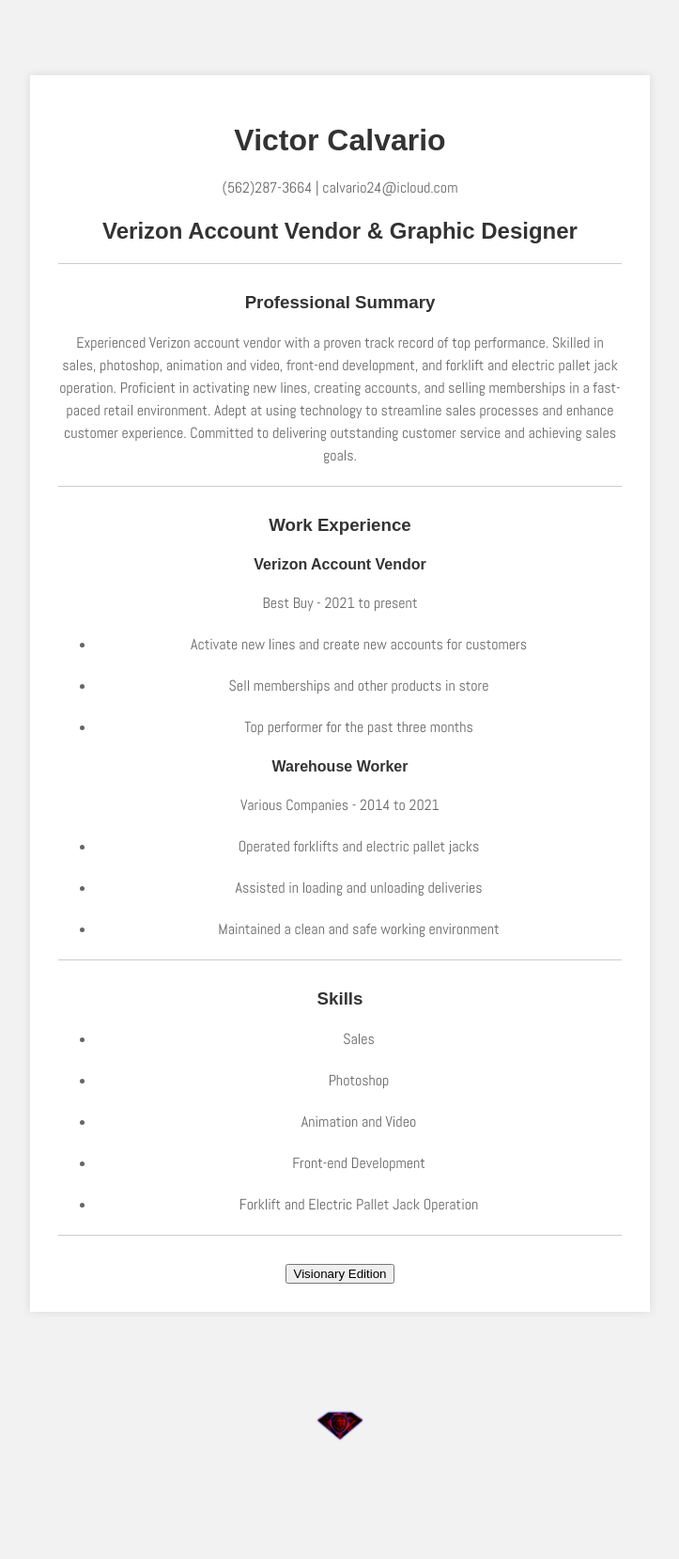
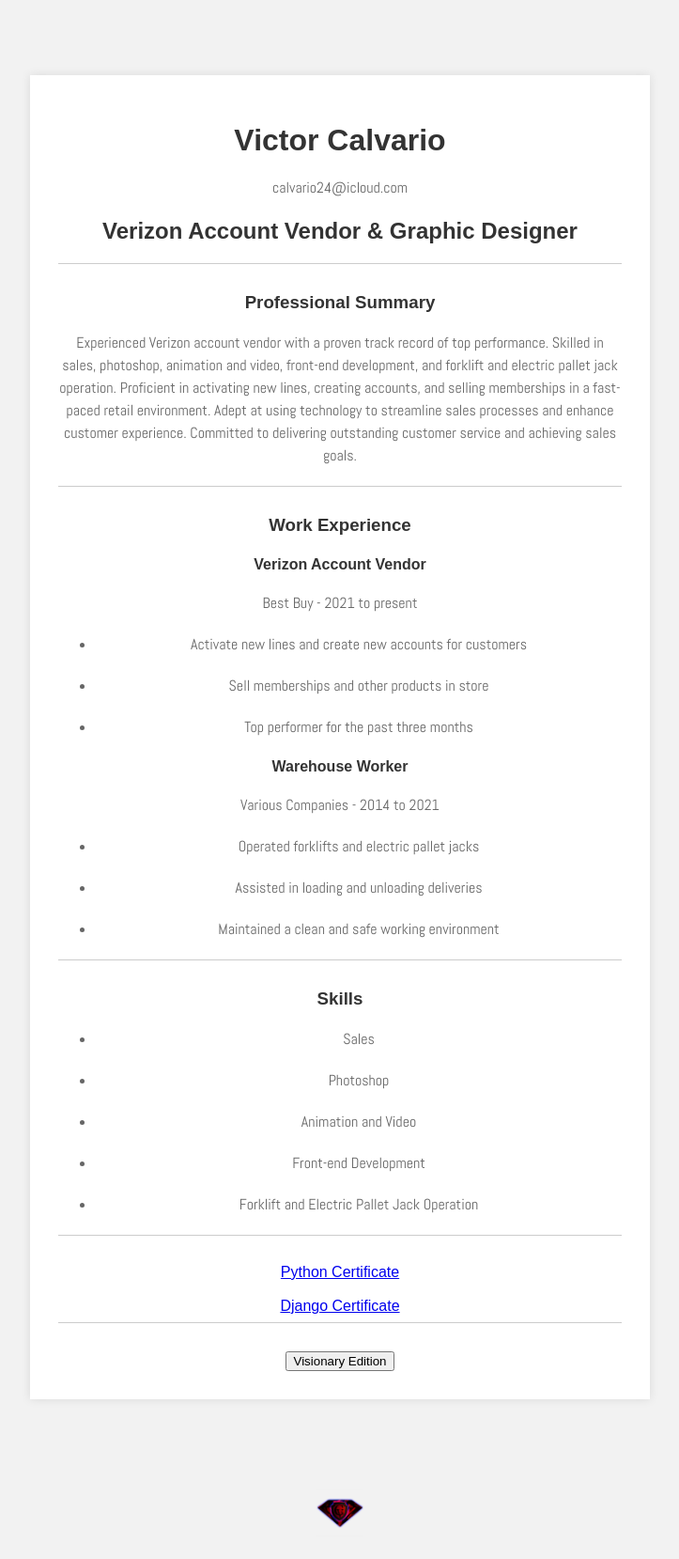
Before and after one commit to CalvarioV/Django3_personal_portfolio, a Django app: page /resume/ in a window 1280 px wide. Shown: the whole page at 94% size, without its empty margins (278-1001 px from the left). Before the commit the page ends 1533 px from the top, so only its background shows below. Run offline with Django 3.2, Linux system fonts and the light colour scheme; some web fonts are replaced.

Commit message:
python and django certificates added in resume

```diff
--- a/portfolio/templates/portfolio/resume.html
+++ b/portfolio/templates/portfolio/resume.html
@@ -10,7 +10,7 @@
     <div class="container">
       <h1>Victor Calvario</h1>
       <p class="text-center">
-        (562)287-3664 | calvario24@icloud.com
+        calvario24@icloud.com
       </p>
       <h2>Verizon Account Vendor &amp; Graphic Designer</h2>
       <hr>
@@ -44,6 +44,9 @@
         <li>Forklift and Electric Pallet Jack Operation</li>
       </ul>
       <hr>
+      <a href="{% static 'portfolio/py4eCer.pdf' %}">Python Certificate</a><br><br>
+      <a href="{% static 'portfolio/Dj4eCer.pdf' %}">Django Certificate</a><br>
+      <hr>
       <button id="dark-mode-btn">Visionary Edition</button>
     </div>
 
```
